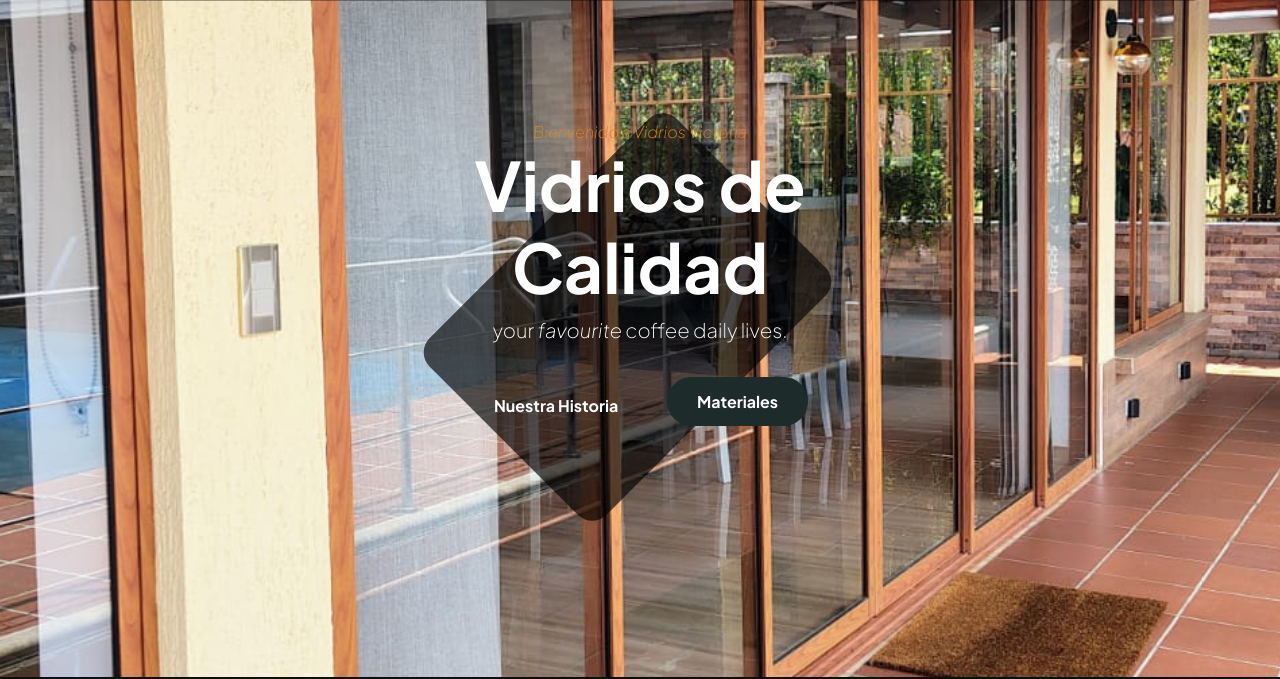
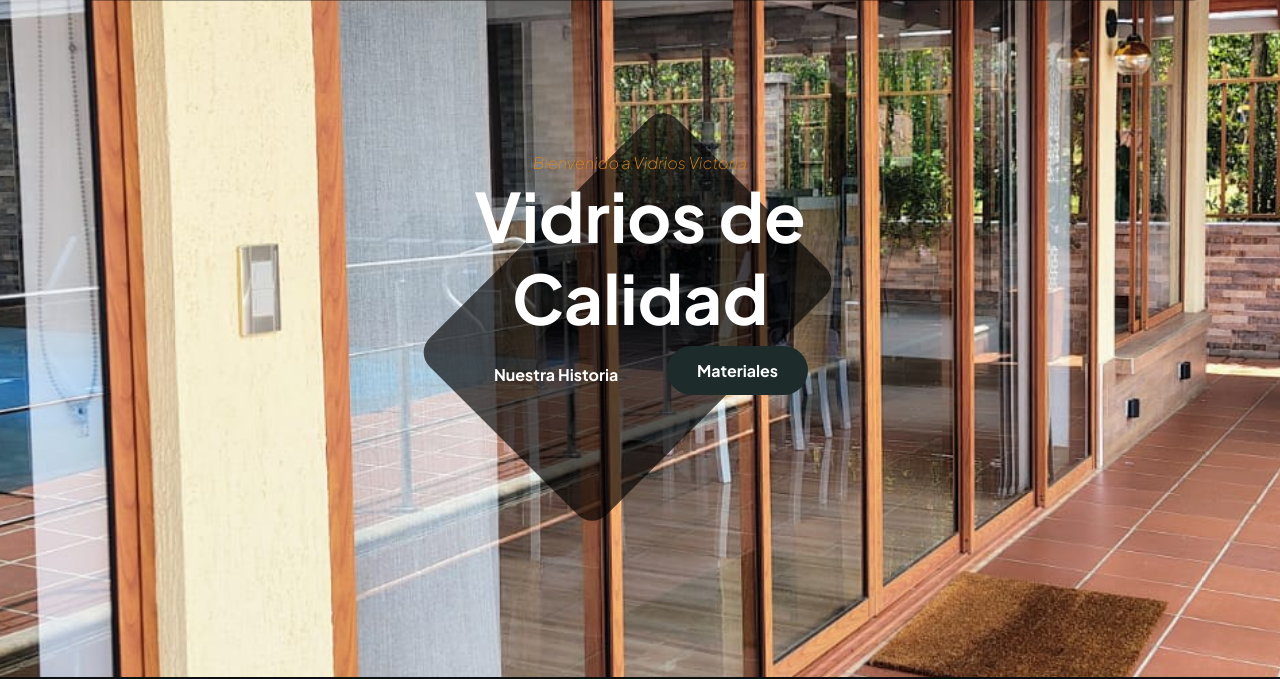
Before and after one commit to DavidRengifo12/VidriosLandingPage, a plain HTML site: page index.html in a window 1280 px wide. Shown: the part 123-802 px from the top of the page. Drawn offline with Linux system fonts and the light colour scheme.

Commit message:
segundo commit

```diff
--- a/index.html
+++ b/index.html
@@ -93,9 +93,7 @@ Bootstrap 5 HTML CSS Template
 
                                 <h1>Vidrios de Calidad</h1>
 
-                                <p class="text-white mb-4 pb-lg-2">
-                                    your <em>favourite</em> coffee daily lives.
-                                </p>
+
 
                                 <a class="btn custom-btn custom-border-btn smoothscroll me-3" href="#section_2">
                                     Nuestra Historia
```
